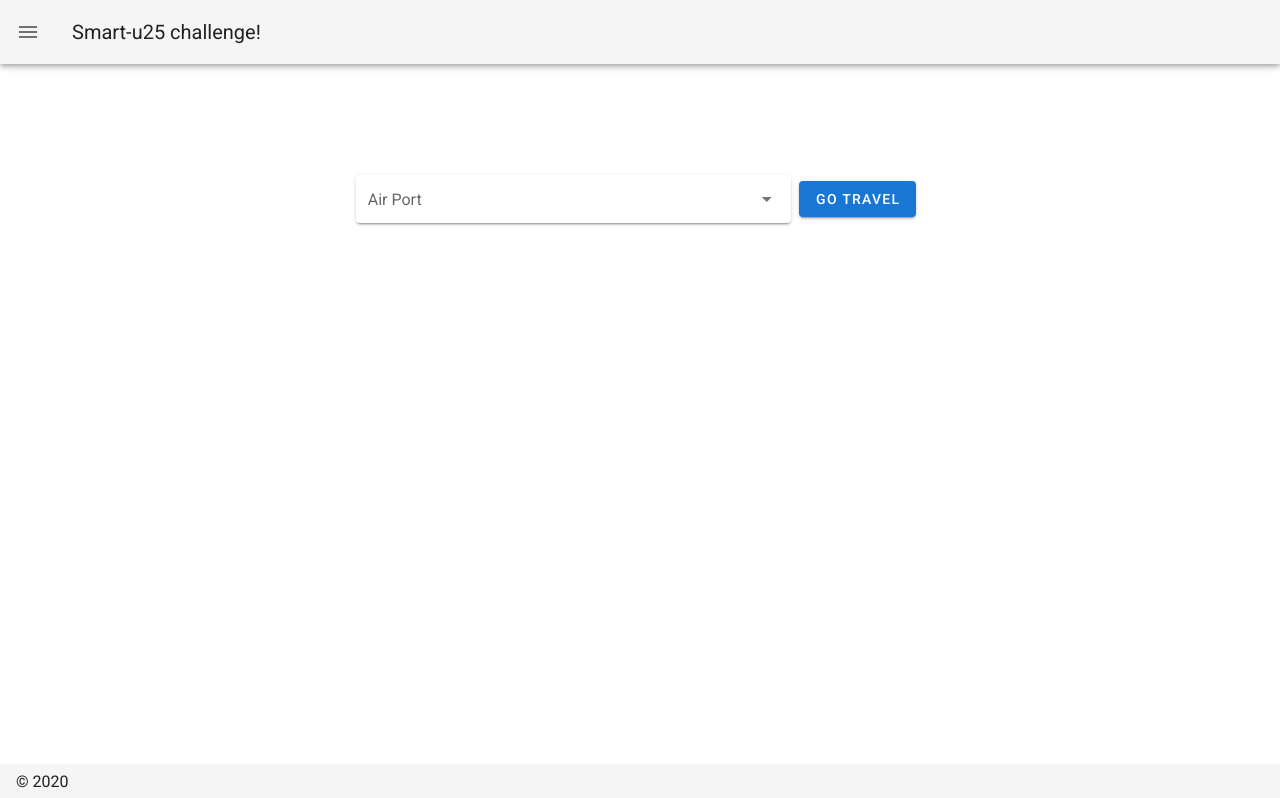
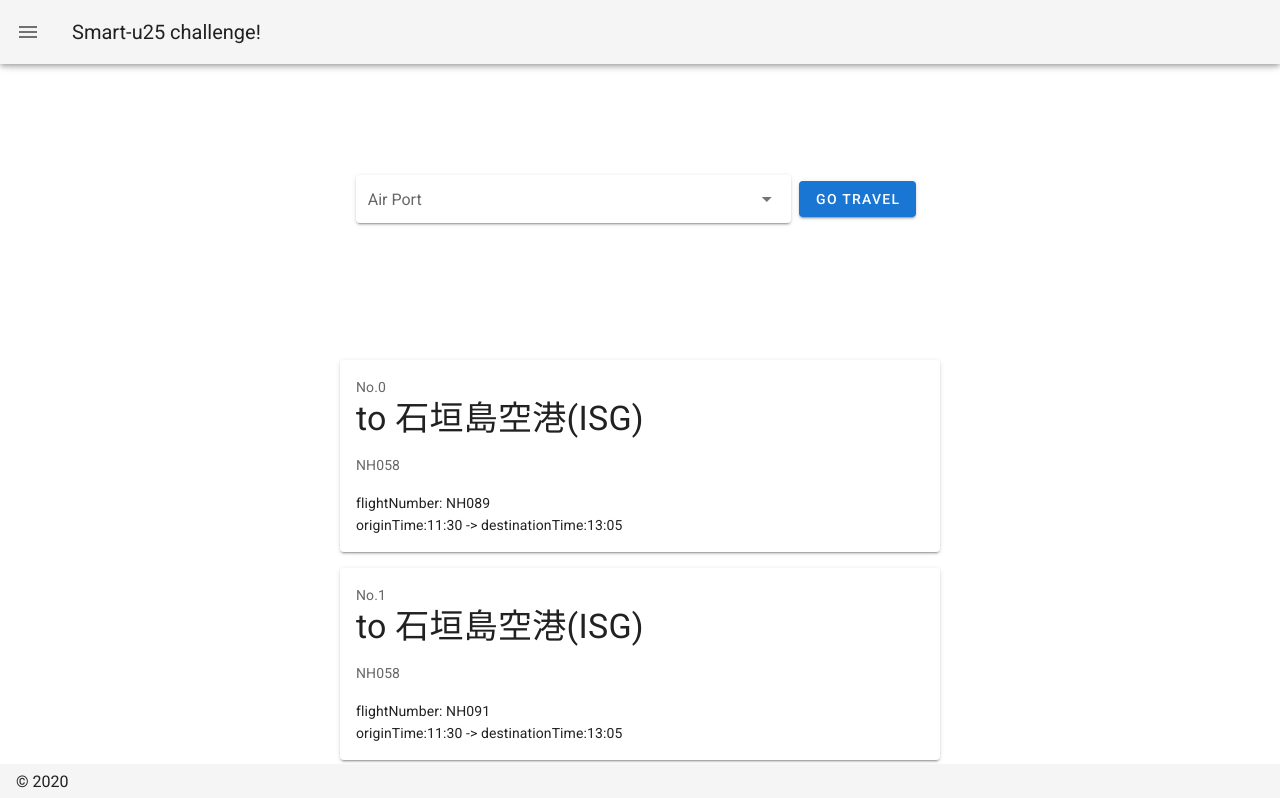
Before and after one commit to MizukiSonoko/buttobi-site, a Nuxt app: page / in a window 1280 px wide. Shown: the top 798 px of the page. Built offline with nearby package versions, Linux system fonts and the light colour scheme.

Commit message:
Use data instead of result

```diff
--- a/pages/index.vue
+++ b/pages/index.vue
@@ -17,7 +17,7 @@
         <v-btn color="primary" class="my-button">Go travel</v-btn>
       </v-col>
     </v-row>
-        <v-card v-for="(r, i) in results" :key="r.flightNumbers[0]" class="mx-auto card">
+        <v-card v-for="(r, i) in data" :key="r.flightNumbers" class="mx-auto card">
           <v-card-text>
             <div>No.{{i}}</div>
             <p class="display-1 text--primary">
@@ -25,7 +25,7 @@
             </p>
             <p>NH058</p>
             <div class="text--primary">
-              flightNumber: NH058<br>
+              flightNumber: {{r.flightNumbers}}<br>
               originTime:11:30 -> destinationTime:13:05
             </div>
           </v-card-text>
@@ -48,6 +48,7 @@ export default Vue.extend({
     const iata2name: StringKeyObject = mappingSet
     return {
       items: ['HND'],
+      data: [],
       dataLoaded: false,
       iata2name
     }
@@ -68,7 +69,7 @@ export default Vue.extend({
   created() {
     const now = Date.now();
     try {
-      dataSet.filter((d: any) => {
+      this.data = dataSet.filter((d: any) => {
           return d['odpt:originAirport'] === "odpt.Airport:HND" && this.isValidAirport(d['odpt:originAirport'])
         }).flatMap((d: any) => {
           return d['odpt:flightScheduleObject'].filter((f: any) => {
@@ -85,10 +86,6 @@ export default Vue.extend({
             }
           })
         })
-      this.Data = {
-
-
-      }
       this.dataLoaded = true
     } finally {
     }
```
